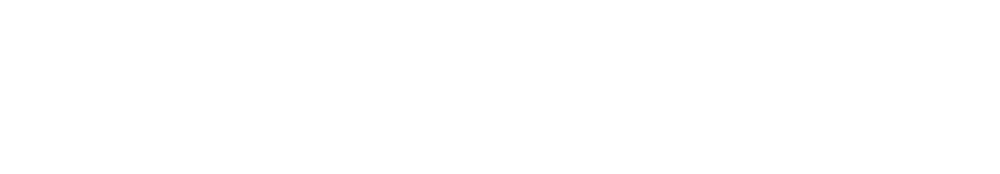
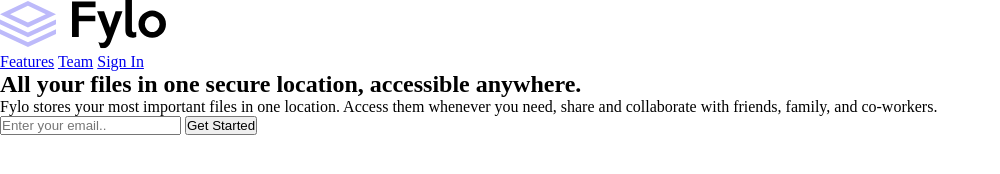
Before and after one commit to christinelin8/fylo-landing-page, a plain HTML site: page index.html in a window 1280 px wide. Shown: the whole page, without its empty margins (0-1000 px from the left). Drawn offline with Linux system fonts and the light colour scheme.

Commit message:
html for first section

```diff
--- a/index.html
+++ b/index.html
@@ -7,6 +7,24 @@
     <title>Document</title>
 </head>
 <body>
+    <section class="nav-section">
+        <img src="images/logo.svg" alt="Fylo logo"/>
+
+        <section class="nav-links-section">
+            <a href="#">Features</a>
+            <a href="#">Team</a>
+            <a href="#">Sign In</a>
+        </section>
+    </section>
+
+    <section class="main-section">
+        <h1>All your files in one secure location, accessible anywhere.</h1>
+        <p>Fylo stores your most important files in one location. Access them whenever you need, share and collaborate with friends, family, and co-workers.</p>
+        <input type="email" id="email" name="email" placeholder="Enter your email..">
+        <input type="submit" value="Get Started">
+
+    </section>
+
 
 
 </body>
--- a/style.css
+++ b/style.css
@@ -0,0 +1,5 @@
+* {
+    box-sizing: border-box;
+    margin: 0;
+    padding: 0;
+}
```
